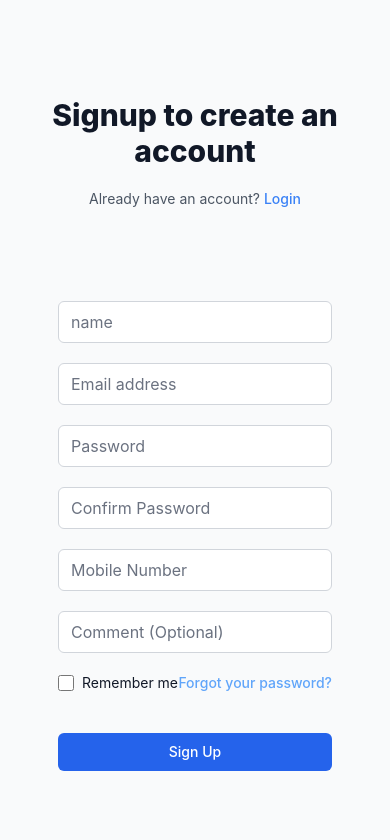
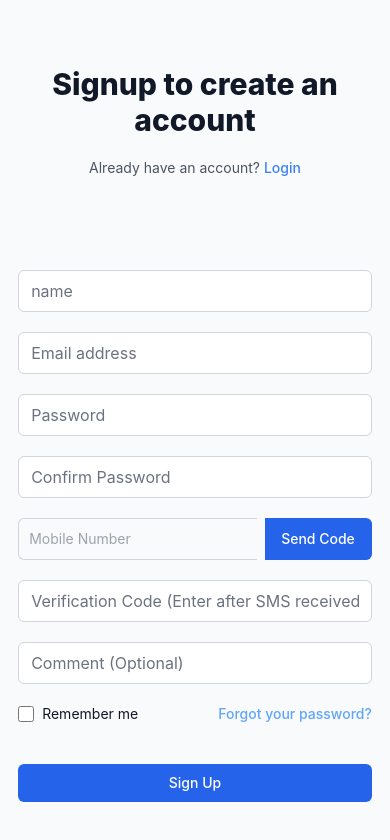
Before and after one commit to Mariam1301/pets-app, a React (Create React App) app: page /signup in a window 390 px wide. Shown: the top 840 px of the page. Built offline with nearby package versions, Linux system fonts and the light colour scheme; the HTML template or start-up script is replaced by a standard one.

Commit message:
mobile code verification

```diff
--- a/src/Api.js
+++ b/src/Api.js
@@ -156,7 +156,7 @@ export const fetchPetLocations = async (petId) => {
 
   export const signup = async (signupDetails) => {
     console.log(process.env.REACT_APP_API_BASE_URL)
-    const response = await fetch(`${process.env.REACT_APP_API_BASE_URL}/register`, {
+    const response = await fetch(`${process.env.REACT_APP_API_BASE_URL}/complete-registration`, {
         method: 'POST',
         headers: {
             'Content-Type': 'application/json'
@@ -226,3 +226,20 @@ export const fetchUserDetails = async () => {
 
   return response.json();
 };
+
+export const sendVerificationCode = async (userData) => {
+  const response = await fetch(`${process.env.REACT_APP_API_BASE_URL}/send-verification-code`, {
+      method: 'POST',
+      headers: {
+          'Content-Type': 'application/json'
+      },
+      body: JSON.stringify(userData)
+  });
+
+  if (!response.ok) {
+      const errorText = await response.text();
+      throw new Error(`Failed to send verification code: ${errorText}`);
+  }
+
+  return response.json();
+};
--- /dev/null
+++ b/src/components/MobileInputWithButton.js
@@ -0,0 +1,31 @@
+import React, { useState } from 'react';
+
+function MobileInputWithButton({ onSendCode, onMobileChange }) {
+  const [mobile, setMobile] = useState('');
+
+  const handleChange = (e) => {
+    setMobile(e.target.value);
+    onMobileChange(e.target.value);
+  };
+
+  return (
+    <div className="flex items-center space-x-2">
+      <input
+        type="tel"
+        value={mobile}
+        onChange={handleChange}
+        className="input input-bordered flex-grow p-2.5 text-sm text-gray-900 bg-gray-50 rounded-l-md border border-r-0 border-gray-300 focus:ring-blue-500 focus:border-blue-500 dark:bg-gray-700 dark:border-gray-600 dark:placeholder-gray-400 dark:text-white"
+        placeholder="Mobile Number"
+      />
+      <button
+        type="button"
+        onClick={() => onSendCode(mobile)}
+        className="px-4 py-2.5 text-sm font-medium text-white bg-blue-600 hover:bg-blue-700 focus:ring-4 focus:outline-none focus:ring-blue-300 rounded-r-md border border-l-0 border-blue-600 hover:border-blue-700 dark:bg-blue-600 dark:hover:bg-blue-700 dark:focus:ring-blue-800"
+      >
+        Send Code
+      </button>
+    </div>
+  );
+}
+
+export default MobileInputWithButton;
--- a/src/components/Signup.js
+++ b/src/components/Signup.js
@@ -1,12 +1,14 @@
 import React, { useState } from 'react';
-import { signupFields } from "../constants/formFields"; // Assume this is defined similarly to loginFields but for signup
+import { signupFields } from "../constants/formFields";
 import FormAction from "./FormAction";
 import FormExtra from "./FormExtra";
 import Input from "./Input";
 import { useNavigate } from 'react-router-dom';
-import { signup } from '../Api'; // Assuming you have a signup function in your API similar to login
+import { signup, sendVerificationCode } from '../Api';
+import MobileInputWithButton from './MobileInputWithButton';
+import { transformEmptyStringsToNull } from '../utils/transformInput';
 
-const fields = signupFields; // Use signup specific fields
+const fields = signupFields;
 let fieldsState = {};
 fields.forEach(field => fieldsState[field.id] = '');
 
@@ -41,8 +43,26 @@ export default function Signup() {
         setSignupState({ ...signupState, [e.target.id]: e.target.value });
     };
 
+    const handleMobileChange = (mobileNumber) => {
+        setSignupState({ ...signupState, mobile: mobileNumber });
+    };
+
+    const handleSendCode = async (mobile) => {
+        setLoading(true);
+        try {
+            await sendVerificationCode({ mobile });
+            alert('Verification code sent! Please check your messages.');
+            setLoading(false);
+        } catch (error) {
+            console.error('Error sending verification code:', error);
+            setError('Failed to send verification code. Please try again.');
+            setLoading(false);
+        }
+    };
+
     const handleSubmit = async (e) => {
         e.preventDefault();
+        const transformedState = transformEmptyStringsToNull(signupState);
         const validationError = validateFields();
         if (validationError) {
             setError(validationError);
@@ -67,8 +87,11 @@ export default function Signup() {
     return (
         <form className="mt-8 gap-y-6" onSubmit={handleSubmit}>
             <div className="-gap-y-px gap-y-2">
-                {fields.map(field =>
-                    <Input
+                {fields.map(field => {
+                        if(field.id == 'mobile') {
+                            return <MobileInputWithButton key={field.id} onSendCode={handleSendCode} onMobileChange={handleMobileChange}/>;
+                        }else{
+                            return <Input
                                 key={field.id}
                                 handleChange={handleChange}
                                 value={signupState[field.id]}
@@ -80,6 +103,9 @@ export default function Signup() {
                                 isRequired={field.isRequired}
                                 placeholder={field.placeholder}
                             />
+                        }
+                    }
+
                 )}
             </div>
 
--- /dev/null
+++ b/src/components/VerificationCodeInput.js
@@ -0,0 +1,12 @@
+import React from 'react';
+
+export default function VerificationCodeInput({ onCodeChange }) {
+  return (
+    <input
+      type="text"
+      onChange={(e) => onCodeChange(e.target.value)}
+      placeholder="Verification Code"
+      className="input input-bordered w-full max-w-xs"
+    />
+  );
+}
--- a/src/constants/formFields.js
+++ b/src/constants/formFields.js
@@ -70,6 +70,17 @@ const signupFields=[
         autoComplete: "mobile",
         isRequired: true,
         placeholder: "Mobile Number"
+
+    },
+    {
+        labelText: "Verification Code",
+        labelFor: "verification_code",
+        id: "verification_code",
+        name: "verification_code",
+        type: "text",
+        autoComplete: "off",
+        isRequired: false,
+        placeholder: "Verification Code (Enter after SMS received)"
     },
     {
         labelText: "Comment",
--- /dev/null
+++ b/src/utils/transformInput.js
@@ -0,0 +1,6 @@
+export const transformEmptyStringsToNull = (obj) => {
+    return Object.keys(obj).reduce((acc, key) => {
+      acc[key] = obj[key] === "" ? null : obj[key];
+      return acc;
+    }, {});
+  };
```
Lines whose indentation alone changed are shown as unchanged.
